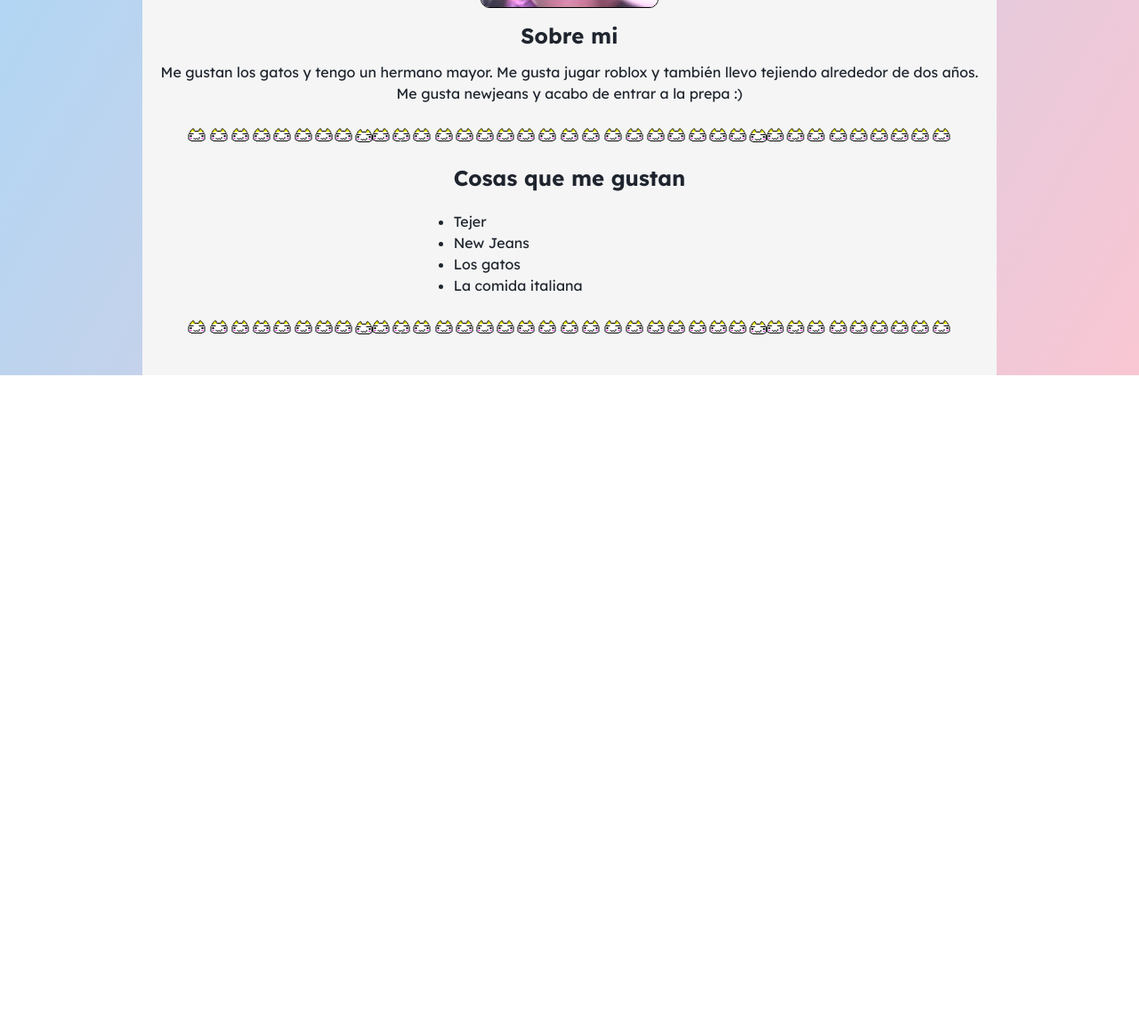
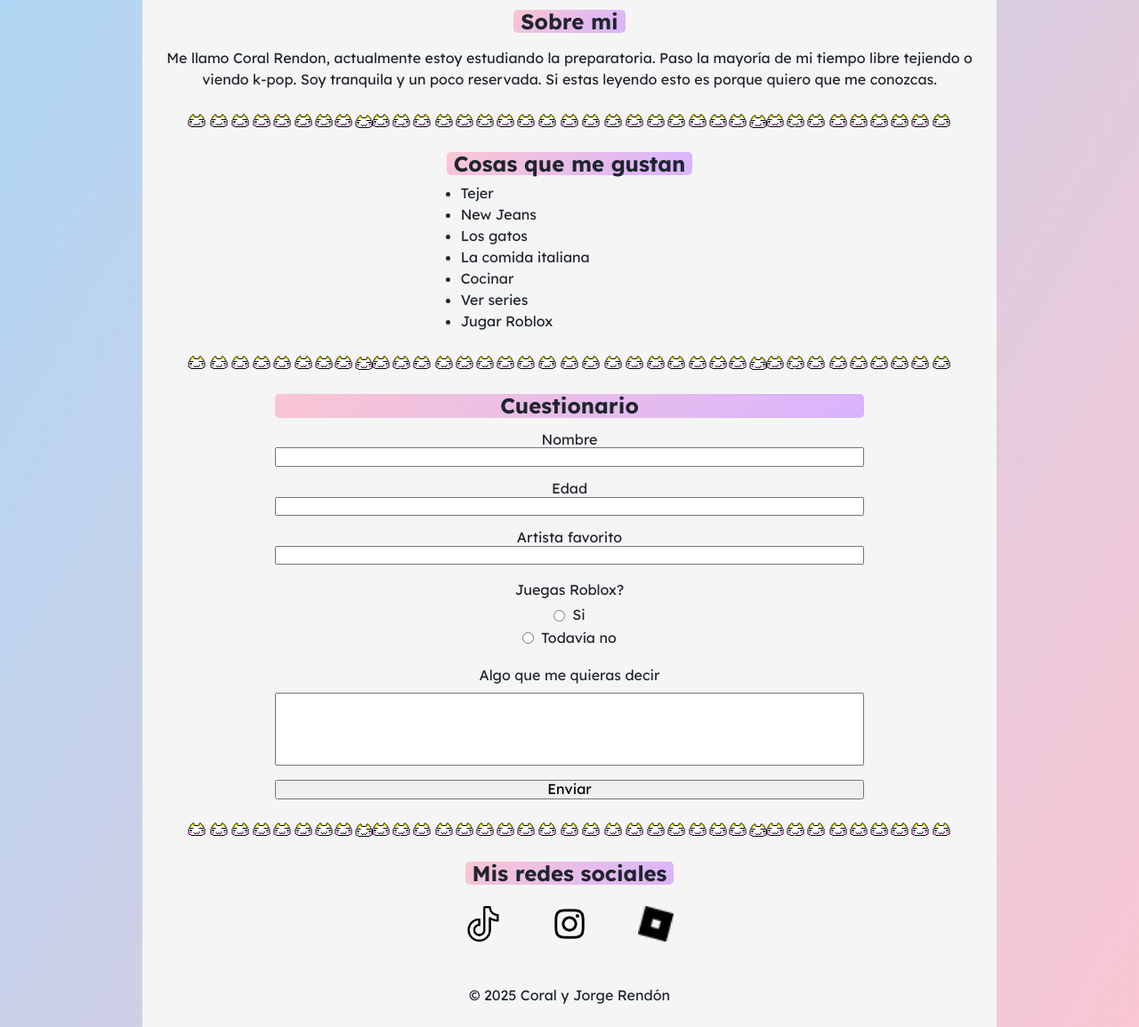
Before and after one commit to Gorgisius/coral.com, a plain HTML site: page index.html in a window 1280 px wide. Shown: the part 378-1533 px from the top of the page at 89% size. Before the commit the page ends 800 px from the top, so only its background shows below. Drawn offline with Linux system fonts and the light colour scheme.

Commit message:
Terminar diseño

```diff
--- a/index.html
+++ b/index.html
@@ -12,34 +12,81 @@
     <div class="contenido">
         <h1>¡Hola, Soy Coral!</h1>
         <div class="sobremi">
-            <img id="foto-tiktok" src="./images/coral_beautiful.png" alt="Yo bien bellaka">
+            <img id="foto-tiktok" src="./images/coral_beautiful.png" alt="Yo bien bellaka" class="gradient-border-clip">
             <div class="sobremi-texto">
                 <h3>Sobre mi</h3>
-                <p>Me gustan los gatos y tengo un hermano mayor. Me gusta jugar roblox y también llevo tejiendo alrededor de dos años. Me gusta newjeans y acabo de entrar a la prepa :)</p>
+                <p>Me llamo Coral Rendon, actualmente estoy estudiando la preparatoria.
+                Paso la mayoría de mi tiempo libre tejiendo o viendo k-pop.
+                Soy tranquila y un poco reservada. Si estas leyendo esto es porque quiero que me conozcas.</p>
             </div>
         </div>
-        <div style="
-            height: 70px;
-            background: url('./images/gatoslineales.gif') repeat-x center;
-            width: 90%;
-        "></div>
+        <div class="gif"></div>
         <div class="gustos">
             <div class="gustos-texto">
-                <h3>Cosas que me gustan</h3>
-                <br>
+                <h3 id="gustos">Cosas que me gustan</h3>
                 <ul>
                     <li>Tejer</li>
                     <li>New Jeans</li>
                     <li>Los gatos</li>
                     <li>La comida italiana</li>
+                    <li>Cocinar</li>
+                    <li>Ver series</li>
+                    <li>Jugar Roblox</li>
                 </ul>
             </div>
         </div>
-        <div style="
-            height: 70px;
-            background: url('./images/gatoslineales.gif') repeat-x center;
-            width: 90%;
-        "></div>
+        <div class="gif"></div>
+        <form>
+            <h3>Cuestionario</h3>
+            <label for="nombre" class="label">Nombre</label>
+            <input type="text" id="nombre" name="nombre" required>
+
+            <label for="edad" class="label">Edad</label>
+            <input type="number" id="edad" name="edad" required>
+
+            <label for="artista" class="label">Artista favorito</label>
+            <input type="text" id="artista" name="artista" required>
+
+            <p style="margin-bottom: .5rem;">Juegas Roblox?</p>
+            <div class="radio-group">
+                <input type="radio" id="si" name="fav_language" value="Si">
+                <label for="si">Si</label>
+            </div>
+            <div class="radio-group">
+                <input type="radio" id="todavia-no" name="fav_language" value="Todavia no">
+                <label for="todavia-no">Todavía no</label>
+            </div>
+
+            <label for="mensaje" class="label" style="margin-bottom: .7rem;">Algo que me quieras decir</label>
+            <textarea id="mensaje" name="mensaje" rows="4" style="resize: none;"></textarea>
+
+            <button type="submit" style="margin-top: 1rem;">Enviar</button>
+        </form>
+        <div class="gif"></div>
+        <div class="redes">
+            <h3>Mis redes sociales</h3>
+            <div style="
+            display: flex;
+            gap: 1rem; justify-content:
+            space-between;
+            align-items: center;
+            margin-top: .5rem;
+            width: 100%;
+            ">
+                <a href="https://www.tiktok.com/@coralrendon" target="_blank">
+                    <img src="./images/tiktok-icon.png" alt="TikTok" class="icono">
+                </a>
+                <a href="https://www.instagram.com/coralrendon/" target="_blank">
+                    <img src="./images/instagram-icon.png" alt="Instagram" class="icono">
+                </a>
+                <a href="https://www.youtube.com/@coralrendon" target="_blank">
+                    <img src="./images/roblox-icon.png" alt="Roblox" class="icono">
+                </a>
+            </div>
+        </div>
+        <footer>
+        <p>&copy; 2025 Coral y Jorge Rendón</p>
+        </footer>
     </div>
 </body>
 </html>
--- a/styles.css
+++ b/styles.css
@@ -1,12 +1,17 @@
 body {
     background: linear-gradient(120deg, #A7D8F8, #F9C6D3);
     font-family: lexend;
+    /* padding-bottom: 2rem; */
+}
+.gif {
+    height: 70px;
+    background: url('./images/gatoslineales.gif') repeat-x center;
+    width: 90%;
 }
 
 .contenido {
     color: #1f252e;
     width: 75%;
-    height: 100vh;
     margin: 0 auto;
     display: flex;
     flex-direction: column;
@@ -15,7 +20,7 @@ body {
 }
 
 .sobremi {
-    margin-top: 2rem;
+    margin-top: 1rem;
     display: flex;
     flex-direction: column;
     justify-content: center;
@@ -27,7 +32,6 @@ body {
     margin: 10px;
     max-width: 200px;
     border-radius: 10px;
-    border: 1px solid black;
 }
 
 .sobremi-texto {
@@ -50,6 +54,10 @@ h1 {
 h3 {
     font-size: 1.5rem;
     margin-bottom: 1rem;
+    background: linear-gradient(135deg, #F9C6D3, #D8B4FE);
+    padding: 0 .5rem;
+    border-radius: 5px;
+    text-align: center;
 }
 
 p {
@@ -57,13 +65,65 @@ p {
     text-align: center;
     height: auto;
 }
+li {
+    margin-left: 1rem;
+}
 
+#gustos {
+    margin-bottom: .5rem;
+}
+form {
+    width: 69%;
+    display: flex;
+    flex-direction: column;
+}
+.label {
+    align-self: center;
+    margin-top: 1rem;
+}
+.radio-group {
+    display: flex;
+    align-items: center;
+    justify-content: center;
+    gap: 0.5rem; /* Espacio entre el input y el label */
+    margin-bottom: 0.5rem; /* Espacio entre los grupos */
+}
 
+input[type="radio"] {
+    margin: 0; /* Elimina márgenes predeterminados */
+}
 
-
-
-
-
+.redes {
+    display: flex;
+    flex-direction: column;
+    align-items: center;
+    justify-content: center;
+    gap: 1rem;
+}
+.icono{
+    width: 40px;
+    height: 40px;
+}
+footer{
+    margin-top: 2rem;
+    margin-bottom: 1.5rem;
+    text-align: center;
+}
+input{
+    text-align: center;
+}
+textarea{
+    text-align: center;
+}
+.gradient-border-clip {
+  border: 4px solid transparent; /* Transparent border to allow the background to show through */
+  border-radius: 15px; /* Example border-radius */
+  background:
+    linear-gradient(white, white) padding-box, /* Background for the content area */
+    linear-gradient(to right, #E75480, #7C3AED) border-box; /* Gradient for the border area */
+  background-clip: padding-box, border-box;
+  background-origin: padding-box, border-box; /* Ensures correct positioning */
+}
 
 
 /* Box sizing rules */
```
Also changed, not shown: images/instagram-icon.png (added), images/roblox-icon.png (added), images/tiktok-icon.png (added).
